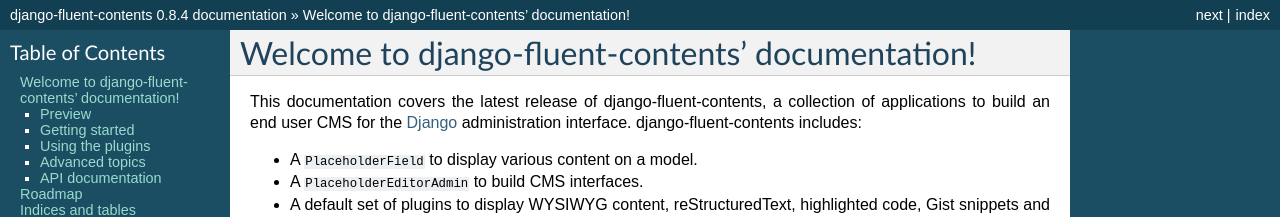
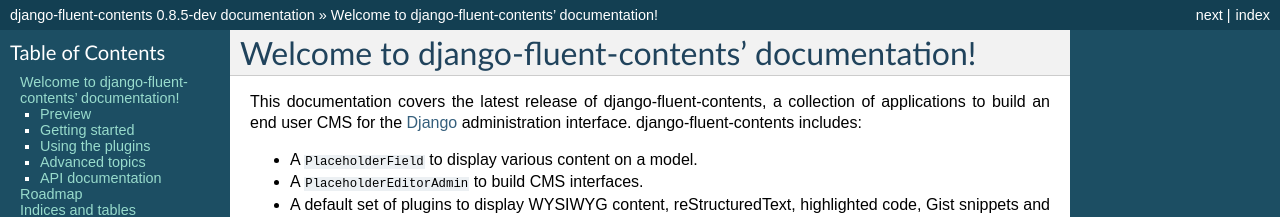
Before and after one commit to django-fluent/django-fluent-contents, a Sphinx documentation site: the page built from docs/index.rst, in a window 1280 px wide and 900 px high. Shown: the top 217 px of the window. Built offline with Sphinx 7.4.7, drawn with Linux system fonts in a browser that asks for light colours; pages that are not in the unit, such as notebooks, are missing from menus; some of the changed text lies outside the part shown.

Commit message:
Bump version in Sphinx docs

```diff
--- a/docs/conf.py
+++ b/docs/conf.py
@@ -61,9 +61,9 @@
 # built documents.
 #
 # The short X.Y version.
-version = '0.8.4'
+version = '0.8.5'
 # The full version, including alpha/beta/rc tags.
-release = '0.8.4'
+release = '0.8.5-dev'
 
 # The language for content autogenerated by Sphinx. Refer to documentation
 # for a list of supported languages.
```
